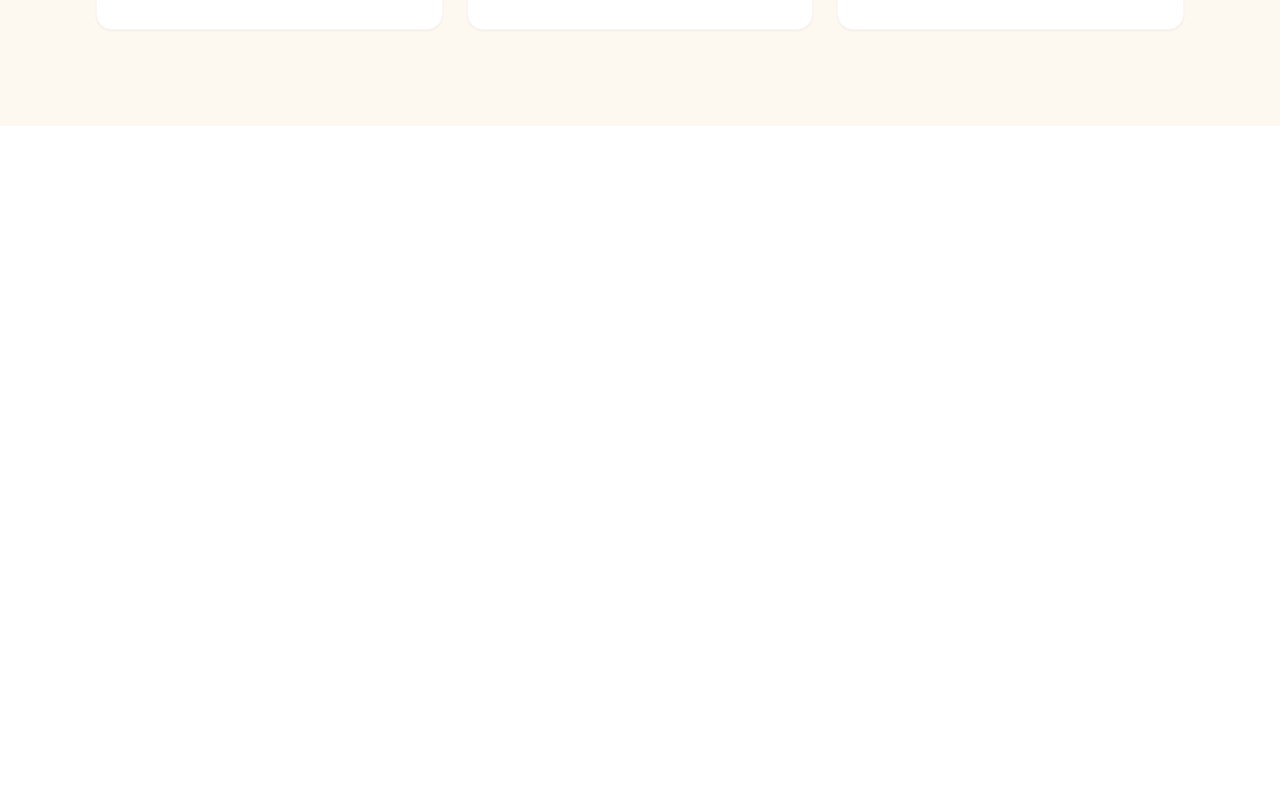
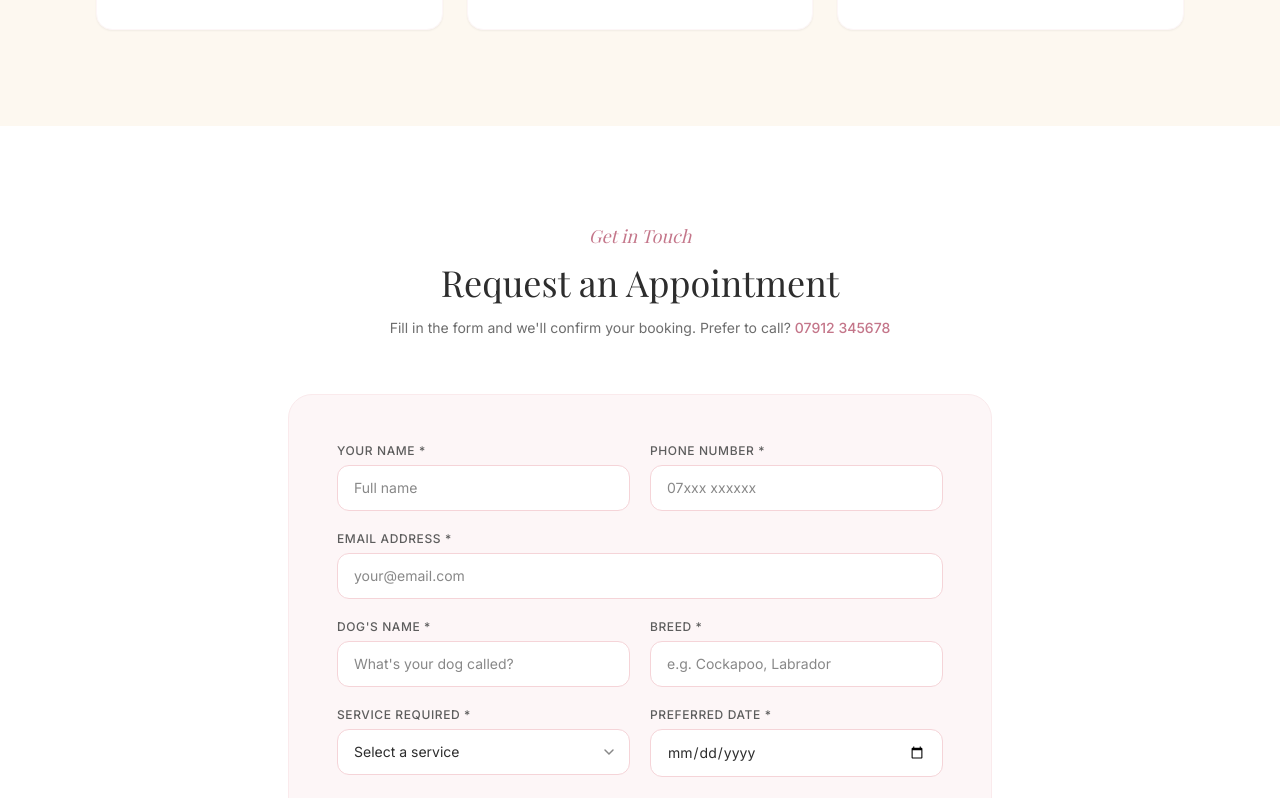
Before and after one commit to bsa1987/la-bella-dog-grooming, a React (Vite) app: page / in a window 1280 px wide. Shown: the part 3760-4558 px from the top of the page. Before the commit the page ends 3886 px from the top, so only its background shows below. Built offline with nearby package versions, Linux system fonts and the light colour scheme; a web font is replaced by a local one.

Commit message:
Update App.tsx

```diff
--- a/src/App.tsx
+++ b/src/App.tsx
@@ -3,6 +3,7 @@ import Services from './components/Services';
 import Gallery from './components/Gallery';
 import About from './components/About';
 import Reviews from './components/Reviews';
+import AppointmentForm from './components/AppointmentForm';
 
 export default function App() {
   return (
@@ -12,6 +13,7 @@ export default function App() {
       <Gallery />
       <About />
       <Reviews />
+      <AppointmentForm />
     </>
   );
 }
```
